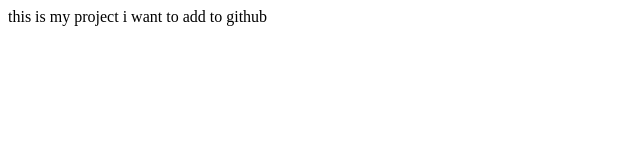
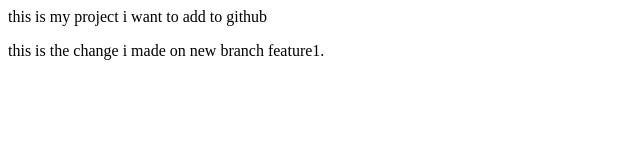
Before and after one commit to EzShivam/myLocalProject, a plain HTML site: page index.html in a window 1280 px wide. Shown: the whole page, without its empty margins (0-640 px from the left). Drawn offline with Linux system fonts and the light colour scheme.

Commit message:
new branch new feature

```diff
--- a/index.html
+++ b/index.html
@@ -1 +1,3 @@
 <p>this is my project i want to add to github</p>
+
+<p>this is the change i made on new branch feature1.</p>
```
